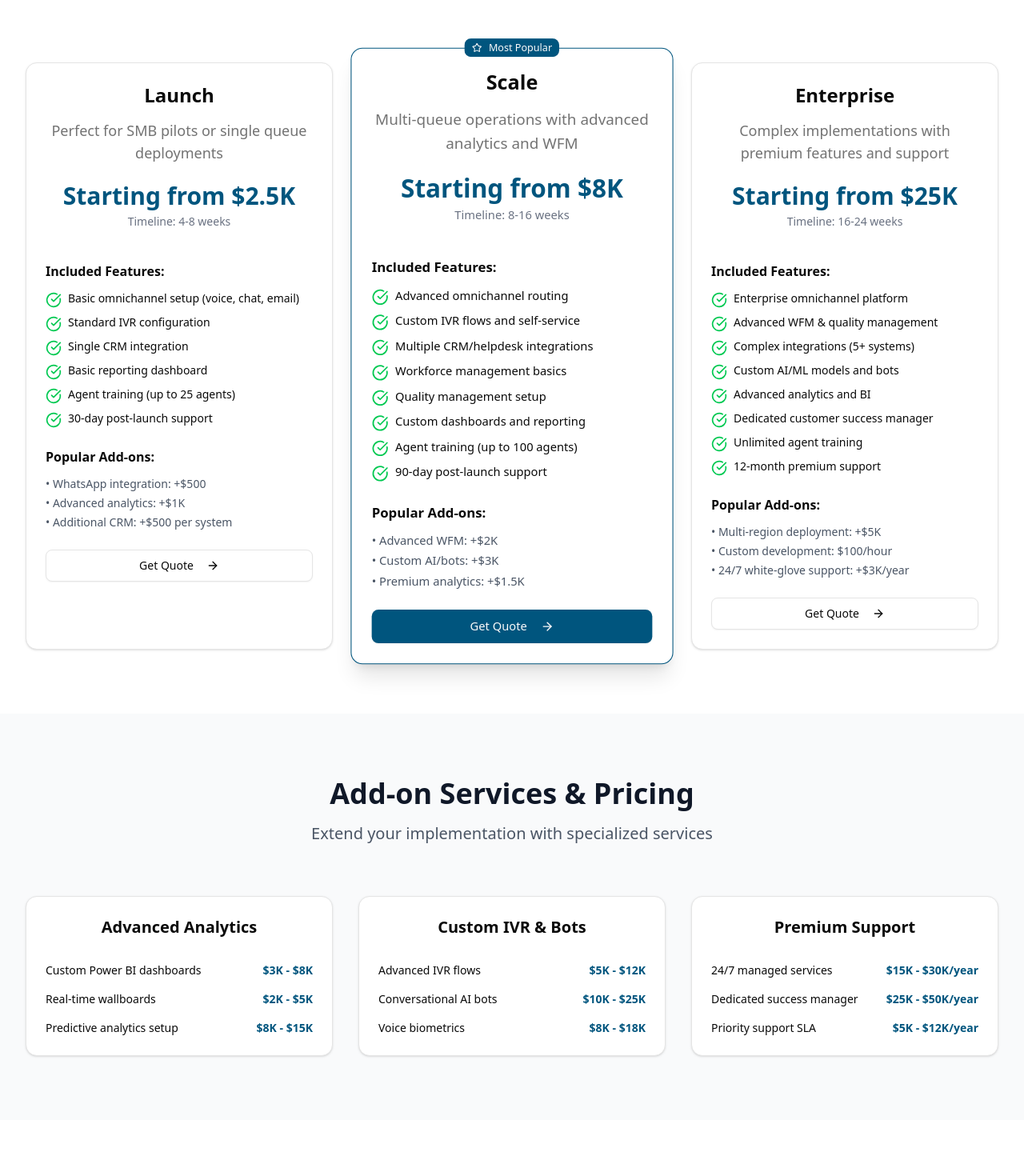
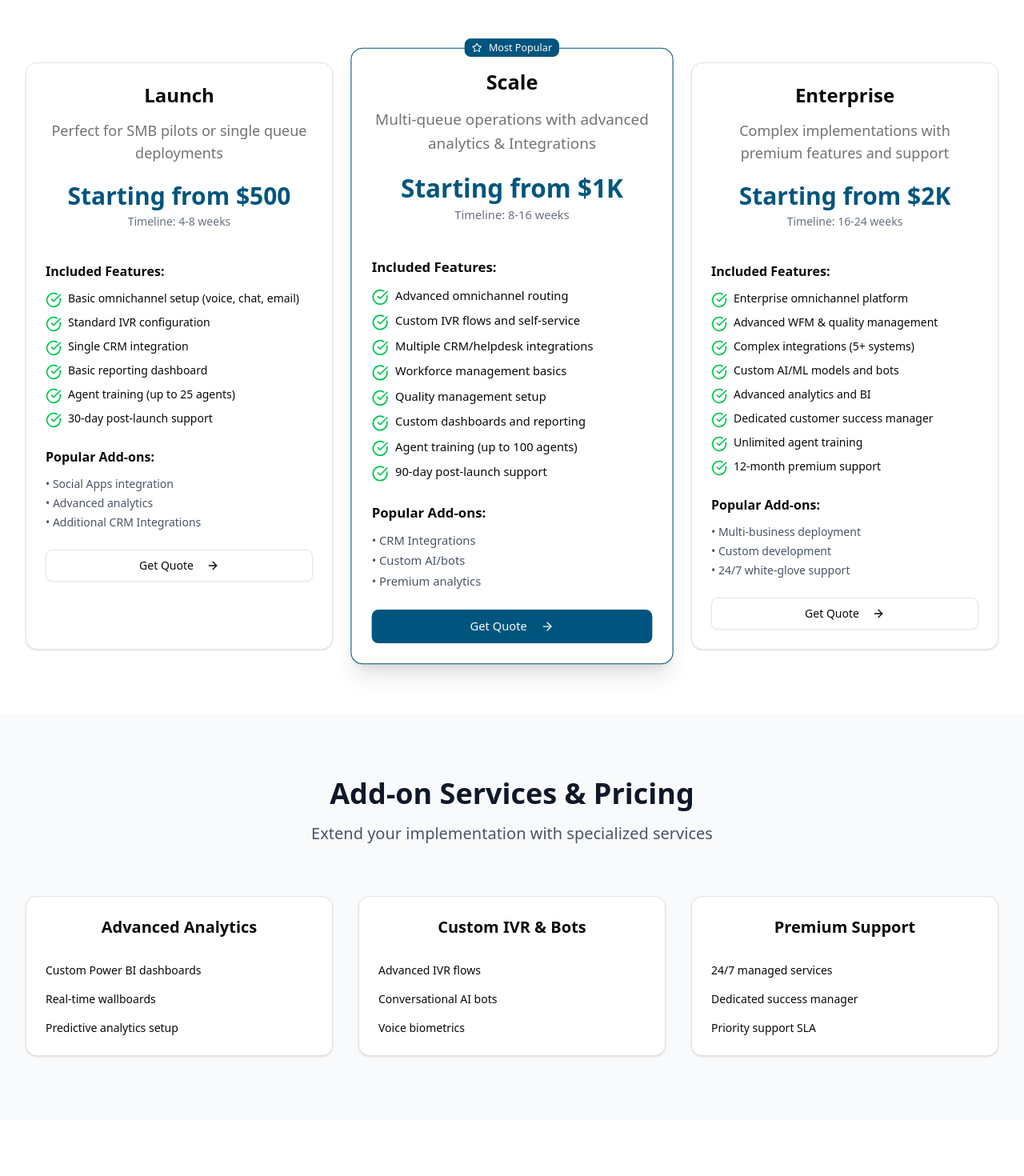
Before and after one commit to BitscaloSales/YashManus, a React (Vite) app: page /pricing in a window 1280 px wide. Shown: the part 500-1970 px from the top of the page at 80% size. Built offline with nearby package versions, Linux system fonts and the light colour scheme.

Commit message:
Center align contact cards and update email button

```diff
--- a/src/components/Footer.jsx
+++ b/src/components/Footer.jsx
@@ -46,10 +46,10 @@ const Footer = () => {
                 <Mail className="h-4 w-4 text-gray-400" />
                 <span className="text-gray-300">Bitscalo_Sales@outlook.com</span>
               </li>
-              <li className="flex items-center space-x-2">
+              {/*<li className="flex items-center space-x-2">
                 <Phone className="h-4 w-4 text-gray-400" />
                 <span className="text-gray-300">+91-9306410903</span>
-              </li>
+              </li>*/}
               <li className="flex items-center space-x-2">
                 <MapPin className="h-4 w-4 text-gray-400" />
                 <span className="text-gray-300">New Delhi</span>
--- a/src/pages/About.jsx
+++ b/src/pages/About.jsx
@@ -186,7 +186,7 @@ const About = () => {
       </section>
 
       {/* Leadership Team */}
-      <section className="py-20 bg-white">
+      {/*<section className="py-20 bg-white">
         <div className="max-w-7xl mx-auto px-4 sm:px-6 lg:px-8">
           <div className="text-center mb-16">
             <h2 className="text-3xl lg:text-4xl font-bold text-gray-900 mb-4">
@@ -225,7 +225,7 @@ const About = () => {
             ))}
           </div>
         </div>
-      </section>
+      </section>*/}
 
       {/* Values */}
       <section className="py-20 bg-gray-50">
--- a/src/pages/Contact.jsx
+++ b/src/pages/Contact.jsx
@@ -5,13 +5,13 @@ import { ArrowRight, Mail, Phone, MapPin, Clock, MessageSquare, Calendar } from
 
 const Contact = () => {
   const contactMethods = [
-    {
+    /*{
       icon: Phone,
       title: "Phone",
       details: "+91-9306410903",
       description: "Mon-Fri, 9 AM - 6 PM IST",
       action: "Call Now"
-    },
+    },*/
     {
       icon: Mail,
       title: "Email",
@@ -19,19 +19,19 @@ const Contact = () => {
       description: "We respond within 2 hours",
       action: "Send Email"
     },
-    {
+    /*{
       icon: MessageSquare,
       title: "Live Chat",
       details: "Available on website",
       description: "Instant responses during business hours",
       action: "Start Chat"
-    },
+    },*/
     {
       icon: Calendar,
       title: "Schedule Meeting",
       details: "Book a consultation",
       description: "30-minute strategy session",
-      action: "Book Now"
+      action: "Coming Soon"
     }
   ]
 
@@ -40,7 +40,7 @@ const Contact = () => {
       city: "New Delhi",
       address: "Business District",
       zipcode: "New Delhi, India",
-      phone: "+91-9306410903",
+      /*phone: "+91-9306410903",*/
       primary: true
     }
   ]
@@ -90,9 +90,17 @@ const Contact = () => {
                   <p className="text-gray-600">{method.description}</p>
                 </CardHeader>
                 <CardContent>
+                  {method.title === "Email" ? (
+                   <a href={`mailto:${method.details}`}>
                   <Button className="w-full group-hover:bg-primary group-hover:text-white transition-colors duration-300">
                     {method.action}
                   </Button>
+                  </a>
+                  ) : (
+                  <Button className="w-full group-hover:bg-primary group-hover:text-white transition-colors duration-300">
+                  {method.action}
+                  </Button>
+                  )}
                 </CardContent>
               </Card>
             ))}
@@ -380,7 +388,7 @@ const Contact = () => {
       </section>
 
       {/* Map Placeholder */}
-      <section className="py-20 bg-gray-50">
+      {/*<section className="py-20 bg-gray-50">
         <div className="max-w-7xl mx-auto px-4 sm:px-6 lg:px-8">
           <Card className="overflow-hidden">
             <div className="bg-gray-200 h-96 flex items-center justify-center">
@@ -392,7 +400,7 @@ const Contact = () => {
             </div>
           </Card>
         </div>
-      </section>
+      </section> */}
 
       {/* Compliance Links */}
       <section className="py-12 bg-white border-t">
--- a/src/pages/MicrosoftDynamics.jsx
+++ b/src/pages/MicrosoftDynamics.jsx
@@ -83,7 +83,7 @@ const MicrosoftDynamics = () => {
         "Power BI essentials",
         "Basic Copilot features"
       ],
-      startingFrom: "$18K"
+      startingFrom: "$1000"
     },
     {
       name: "Scale",
@@ -96,7 +96,7 @@ const MicrosoftDynamics = () => {
         "Workforce management",
         "Knowledge management"
       ],
-      startingFrom: "$52K"
+      startingFrom: "Custom"
     },
     {
       name: "Enterprise",
@@ -109,7 +109,7 @@ const MicrosoftDynamics = () => {
         "Dedicated success manager",
         "24/7 premium support"
       ],
-      startingFrom: "$135K"
+      startingFrom: "Custom"
     }
   ]
 
--- a/src/pages/Pricing.jsx
+++ b/src/pages/Pricing.jsx
@@ -9,7 +9,7 @@ const Pricing = () => {
     {
       name: "Launch",
       description: "Perfect for SMB pilots or single queue deployments",
-      price: "Starting from $2.5K",
+      price: "Starting from $500",
       duration: "4-8 weeks",
       features: [
         "Basic omnichannel setup (voice, chat, email)",
@@ -20,15 +20,15 @@ const Pricing = () => {
         "30-day post-launch support"
       ],
       addOns: [
-        "WhatsApp integration: +$500",
-        "Advanced analytics: +$1K",
-        "Additional CRM: +$500 per system"
+        "Social Apps integration",
+        "Advanced analytics",
+        "Additional CRM Integrations"
       ]
     },
     {
       name: "Scale",
-      description: "Multi-queue operations with advanced analytics and WFM",
-      price: "Starting from $8K",
+      description: "Multi-queue operations with advanced analytics & Integrations",
+      price: "Starting from $1K",
       duration: "8-16 weeks",
       popular: true,
       features: [
@@ -42,15 +42,15 @@ const Pricing = () => {
         "90-day post-launch support"
       ],
       addOns: [
-        "Advanced WFM: +$2K",
-        "Custom AI/bots: +$3K",
-        "Premium analytics: +$1.5K"
+        "CRM Integrations",
+        "Custom AI/bots",
+        "Premium analytics"
       ]
     },
     {
       name: "Enterprise",
       description: "Complex implementations with premium features and support",
-      price: "Starting from $25K",
+      price: "Starting from $2K",
       duration: "16-24 weeks",
       features: [
         "Enterprise omnichannel platform",
@@ -63,9 +63,9 @@ const Pricing = () => {
         "12-month premium support"
       ],
       addOns: [
-        "Multi-region deployment: +$5K",
-        "Custom development: $100/hour",
-        "24/7 white-glove support: +$3K/year"
+        "Multi-business deployment",
+        "Custom development",
+        "24/7 white-glove support"
       ]
     }
   ]
@@ -74,25 +74,25 @@ const Pricing = () => {
     {
       category: "Advanced Analytics",
       services: [
-        { name: "Custom Power BI dashboards", price: "$3K - $8K" },
-        { name: "Real-time wallboards", price: "$2K - $5K" },
-        { name: "Predictive analytics setup", price: "$8K - $15K" }
+        { name: "Custom Power BI dashboards", price: "" },
+        { name: "Real-time wallboards", price: "" },
+        { name: "Predictive analytics setup", price: "" }
       ]
     },
     {
       category: "Custom IVR & Bots",
       services: [
-        { name: "Advanced IVR flows", price: "$5K - $12K" },
-        { name: "Conversational AI bots", price: "$10K - $25K" },
-        { name: "Voice biometrics", price: "$8K - $18K" }
+        { name: "Advanced IVR flows", price: "" },
+        { name: "Conversational AI bots", price: "" },
+        { name: "Voice biometrics", price: "" }
       ]
     },
     {
       category: "Premium Support",
       services: [
-        { name: "24/7 managed services", price: "$15K - $30K/year" },
-        { name: "Dedicated success manager", price: "$25K - $50K/year" },
-        { name: "Priority support SLA", price: "$5K - $12K/year" }
+        { name: "24/7 managed services", price: "" },
+        { name: "Dedicated success manager", price: "" },
+        { name: "Priority support SLA", price: "" }
       ]
     }
   ]
```
Also changed, not shown: src/pages/Resources.jsx (+24 -13 lines).
